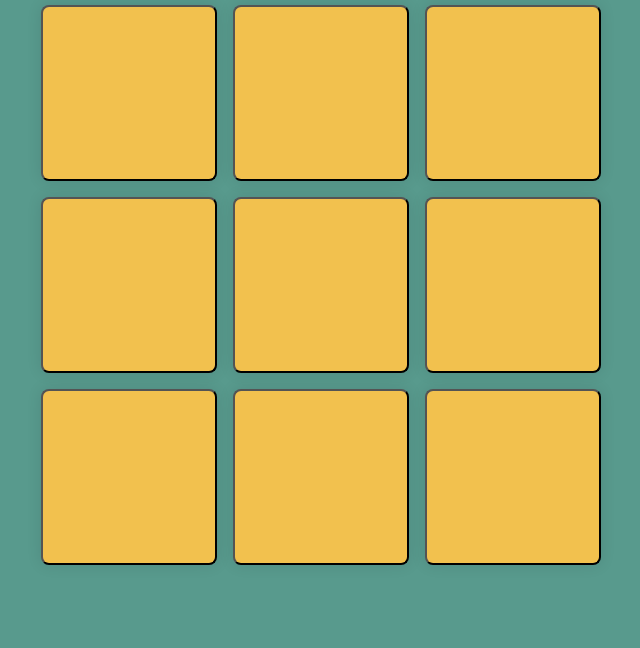
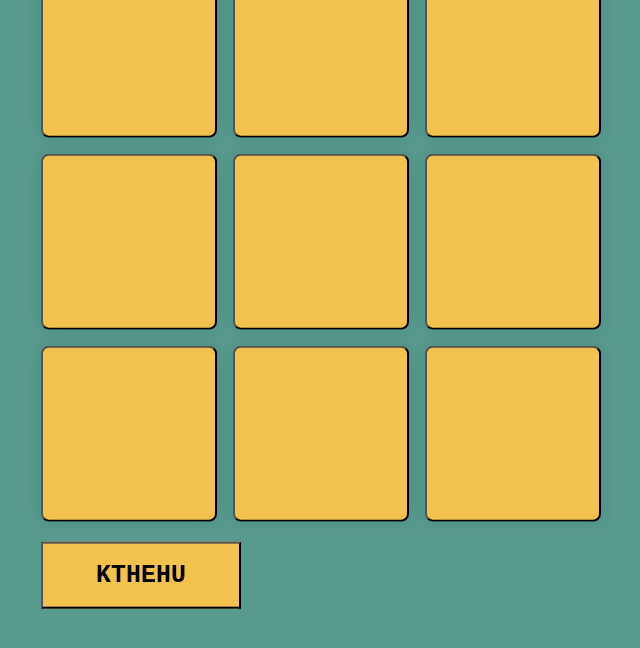
Before and after one commit to Bliney/playcomputerO, a plain HTML site: page index.html in a window 1280 px wide. Shown: the part 140-788 px from the top of the page, without its empty margins (319-959 px from the left). Drawn offline with Linux system fonts and the light colour scheme.

Commit message:
first commit

```diff
--- a/index.html
+++ b/index.html
@@ -26,6 +26,7 @@
         <button class="btn_option" id="8"></button>
         <button class="btn_option" id="9"></button>
     </div>
+    <button id="goback"><span class="kthehu">KTHEHU</span></button>
     </div>
     <div class="popup hide" id="popup">
         <p id="mesazhi">New Game</p>
--- a/script.js
+++ b/script.js
@@ -4,6 +4,7 @@ let popup = document.getElementById("popup")
 let restart = document.getElementById("restart");
 let piketELojtarit1 = document.getElementById("piketELojtarit1");
 let piketELojtarit2 = document.getElementById("piketELojtarit2");
+let back = document.getElementById("goback");
 
 let Piket1 = 0;
 let Piket2 = 0;
@@ -126,3 +127,10 @@ function numeroPiket(){
     piketELojtarit2.innerHTML = Piket2
   }
 }
+
+back.addEventListener('click', ShkoMain)
+
+function ShkoMain() {
+  window.open("https://tictactoemainsite.netlify.app/")
+
+}
--- a/style.css
+++ b/style.css
@@ -102,3 +102,16 @@ body {
 .popup.hide {
     display: none;
 }
+
+#goback {
+margin-top: 20px;
+width: 15em;
+height: 5em;
+background-color: #f2c14e;
+}
+
+.kthehu {
+    font-size: 25px;
+    font-weight: 600;
+
+}
```
